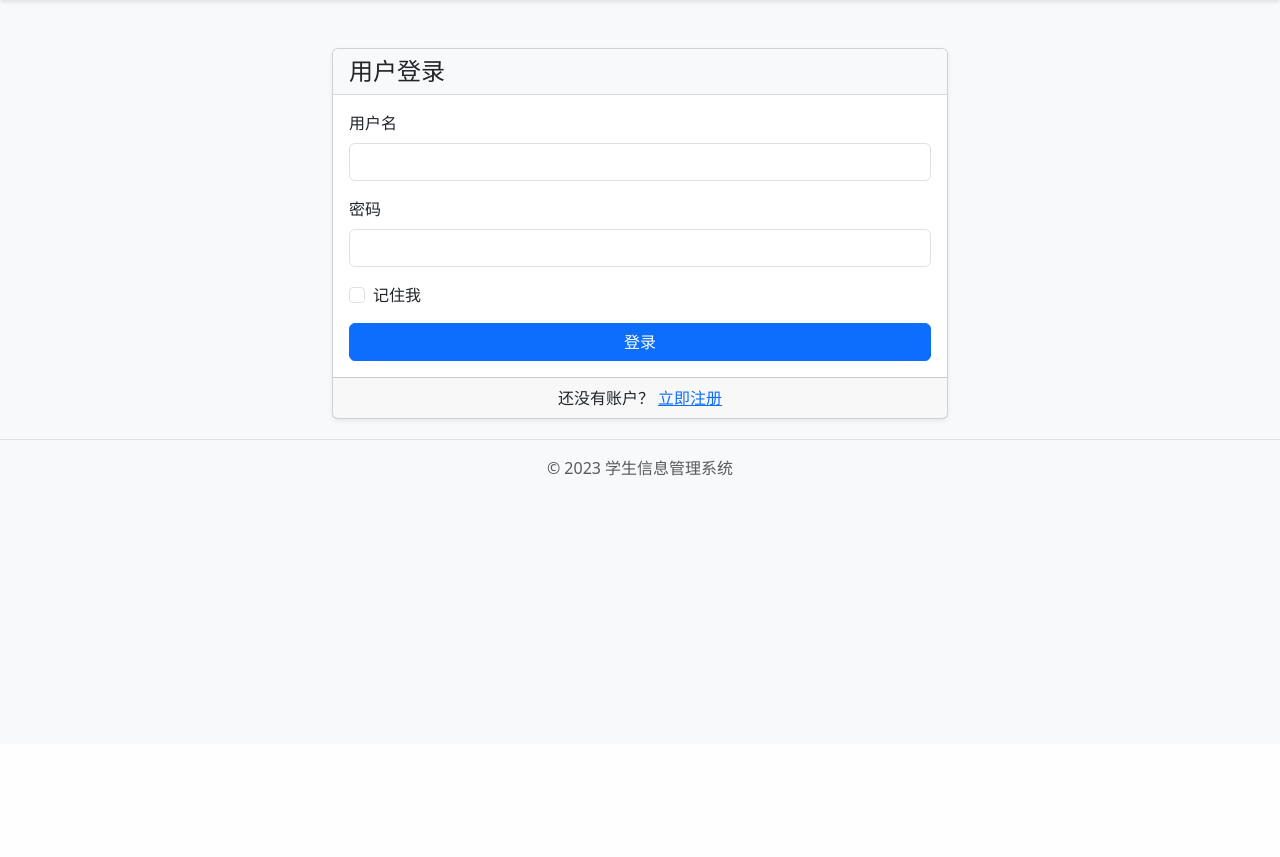
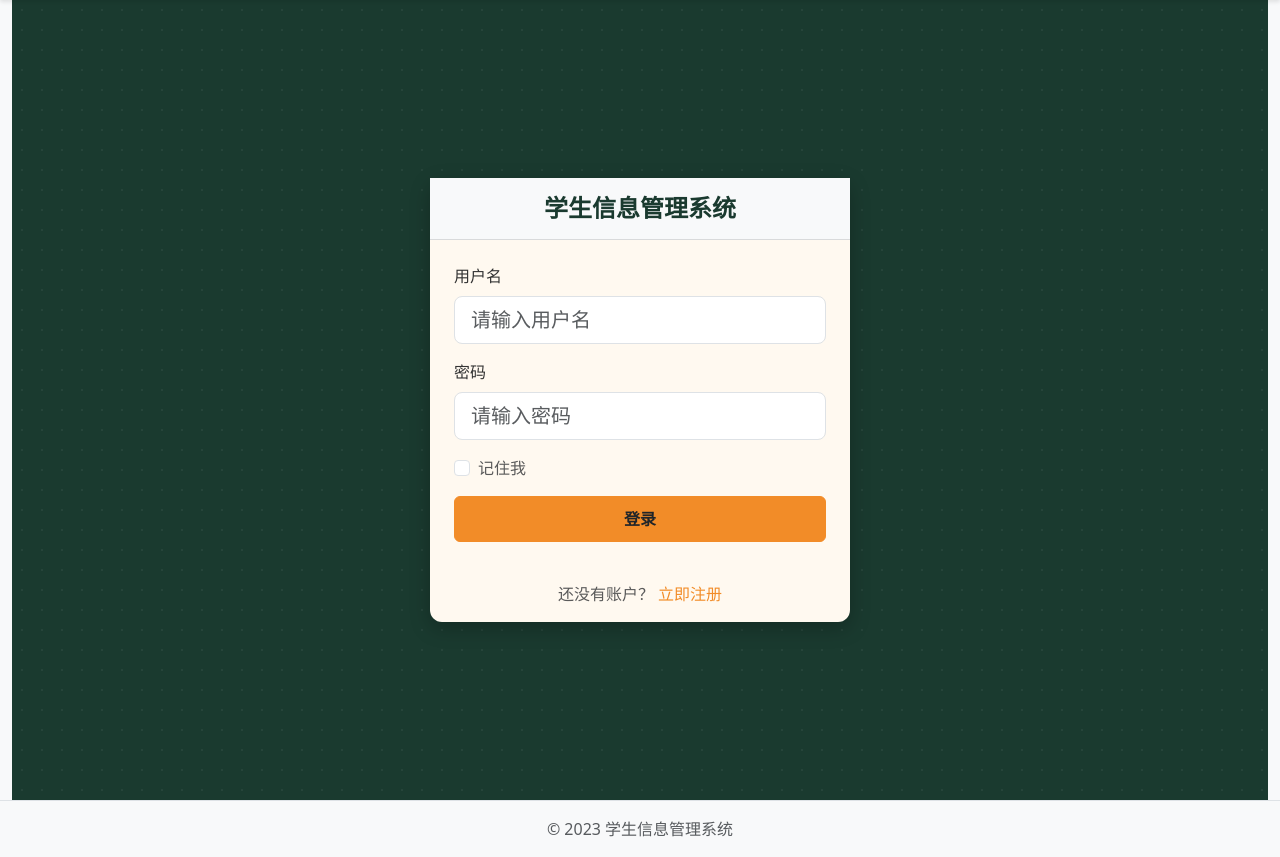
Before and after one commit to lhj-78/demo01, a Flask app: page /login in a window 1280 px wide. Shown: the part 56-913 px from the top of the page. Before the commit the page ends 532 px from the top, so only its background shows below. Run offline with Flask 3, Linux system fonts and the light colour scheme.

Commit message:
登录界面修改

```diff
--- a/templates/login.html
+++ b/templates/login.html
@@ -1,51 +1,105 @@
-
 {% extends "base.html" %}
 
 {% block title %}登录 - 学生信息管理系统{% endblock %}
 
 {% block content %}
-<div class="row justify-content-center mt-5">
-    <div class="col-md-6">
-        <div class="card">
-            <div class="card-header">
-                <h4 class="mb-0">用户登录</h4>
+<style>
+    /* 自定义样式：去蓝化 + 教育暖色风格 */
+    .bg-chalkboard {
+        background-color: #1A3A2F; /* 深绿黑板 */
+        background-image: radial-gradient(circle, rgba(255,255,255,0.05) 1px, transparent 1px);
+        background-size: 20px 20px;
+        min-height: 100vh;
+        color: #f8f9fa;
+    }
+
+    .login-card {
+        background-color: #FFF9F0; /* 浅米色卡片，像纸张 */
+        border-radius: 12px;
+        box-shadow: 0 6px 20px rgba(0, 0, 0, 0.25);
+        max-width: 420px;
+        width: 100%;
+    }
+
+    .btn-primary-custom {
+        background-color: #F28C28; /* 橙色按钮 */
+        border-color: #F28C28;
+        font-weight: bold;
+        padding: 10px;
+    }
+    .btn-primary-custom:hover {
+        background-color: #d97706; /* 深一点的橙 */
+        border-color: #d97706;
+    }
+
+    .text-muted-custom {
+        color: #5a5a5a !important;
+    }
+
+    .form-label {
+        font-weight: 500;
+        color: #333;
+    }
+
+    .card-header h4 {
+        color: #1A3A2F;
+        font-weight: bold;
+    }
+
+    a.text-primary-custom {
+        color: #F28C28 !important;
+        text-decoration: none;
+    }
+    a.text-primary-custom:hover {
+        color: #d97706 !important;
+        text-decoration: underline;
+    }
+</style>
+
+<div class="container-fluid p-0">
+    <div class="bg-chalkboard d-flex align-items-center justify-content-center">
+        <div class="login-card">
+            <div class="card-header text-center py-3">
+                <h4 class="mb-0">学生信息管理系统</h4>
             </div>
-            <div class="card-body">
+            <div class="card-body p-4">
                 <form method="POST" action="">
                     {{ form.hidden_tag() }}
                     <div class="mb-3">
                         {{ form.username.label(class="form-label") }}
-                        {{ form.username(class="form-control") }}
+                        {{ form.username(class="form-control form-control-lg", placeholder="请输入用户名") }}
                         {% if form.username.errors %}
-                            <div class="invalid-feedback d-block">
+                            <div class="text-danger mt-1">
                                 {% for error in form.username.errors %}
-                                    <span>{{ error }}</span>
+                                    <small>{{ error }}</small>
                                 {% endfor %}
                             </div>
                         {% endif %}
                     </div>
                     <div class="mb-3">
                         {{ form.password.label(class="form-label") }}
-                        {{ form.password(class="form-control") }}
+                        {{ form.password(class="form-control form-control-lg", placeholder="请输入密码") }}
                         {% if form.password.errors %}
-                            <div class="invalid-feedback d-block">
+                            <div class="text-danger mt-1">
                                 {% for error in form.password.errors %}
-                                    <span>{{ error }}</span>
+                                    <small>{{ error }}</small>
                                 {% endfor %}
                             </div>
                         {% endif %}
                     </div>
                     <div class="mb-3 form-check">
                         {{ form.remember_me(class="form-check-input") }}
-                        {{ form.remember_me.label(class="form-check-label") }}
+                        {{ form.remember_me.label(class="form-check-label text-muted-custom") }}
                     </div>
                     <div class="d-grid gap-2">
-                        {{ form.submit(class="btn btn-primary") }}
+                        {{ form.submit(class="btn btn-primary-custom w-100") }}
                     </div>
                 </form>
             </div>
-            <div class="card-footer text-center">
-                <p class="mb-0">还没有账户？ <a href="{{ url_for('register') }}">立即注册</a></p>
+            <div class="card-footer text-center py-3">
+                <p class="mb-0 text-muted-custom">
+                    还没有账户？ <a href="{{ url_for('register') }}" class="text-primary-custom">立即注册</a>
+                </p>
             </div>
         </div>
     </div>
```
